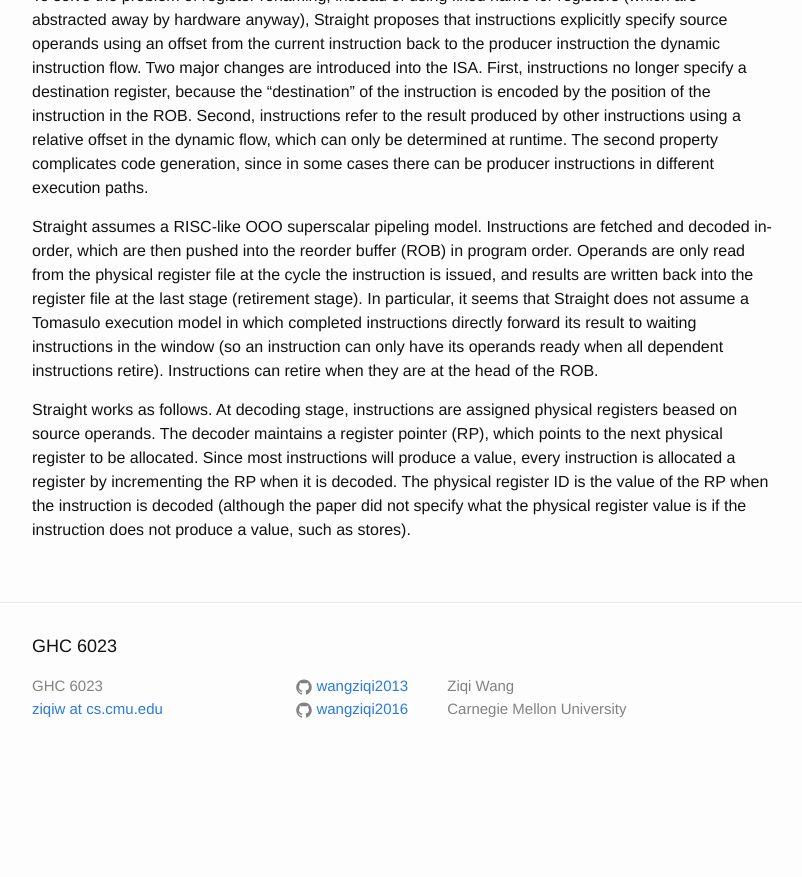
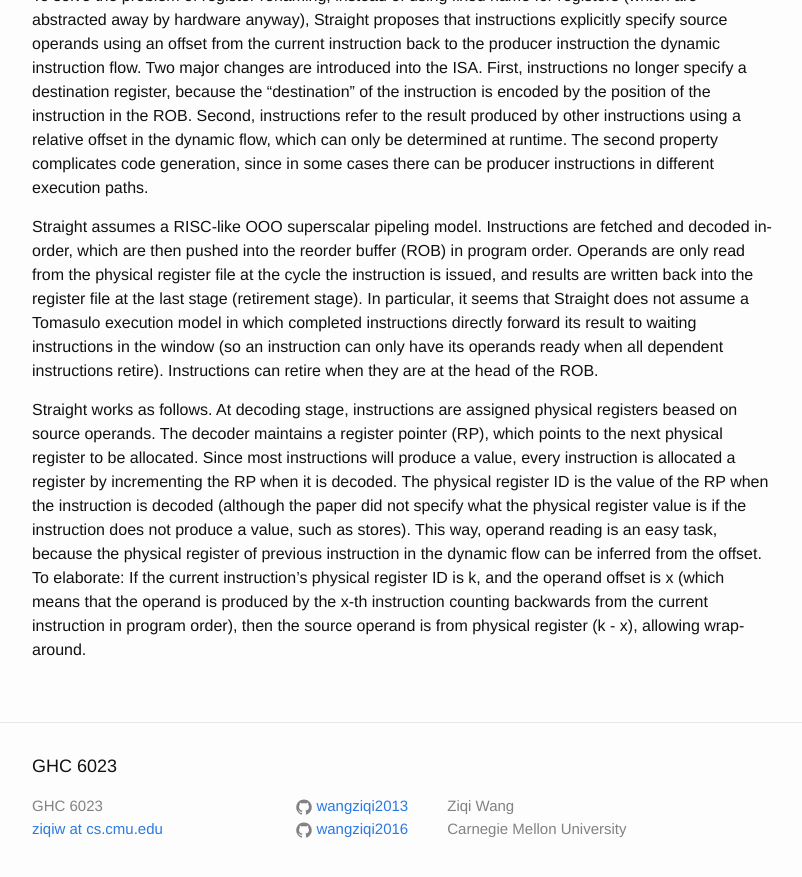
Before and after one commit to wangziqi2013/wangziqi2013.github.io, a Jekyll site: the page built from _posts/2019-08-15-straight.markdown, in a window 1280 px wide and 900 px high, scrolled down 1482 px. Shown: the top 877 px of the window, without its empty margins (238-1040 px from the left). Built offline with Jekyll 4.4.1, drawn with Linux system fonts in a browser that asks for light colours; our own code applies the rules of GitHub Pages for plain Markdown files; before the commit the page ends 2262 px from its top, so only the background shows below that.

Commit message:
Adding register reading

```diff
--- a/_posts/2019-08-15-straight.markdown
+++ b/_posts/2019-08-15-straight.markdown
@@ -80,4 +80,8 @@ Straight works as follows. At decoding stage, instructions are assigned physical
 The decoder maintains a register pointer (RP), which points to the next physical register to be allocated. Since
 most instructions will produce a value, every instruction is allocated a register by incrementing the RP when it is decoded.
 The physical register ID is the value of the RP when the instruction is decoded (although the paper did not specify
-what the physical register value is if the instruction does not produce a value, such as stores).
+what the physical register value is if the instruction does not produce a value, such as stores). This way, operand reading
+is an easy task, because the physical register of previous instruction in the dynamic flow can be inferred from the offset.
+To elaborate: If the current instruction's physical register ID is k, and the operand offset is x (which means that the
+operand is produced by the x-th instruction counting backwards from the current instruction in program order), then the
+source operand is from physical register (k - x), allowing wrap-around.
```
